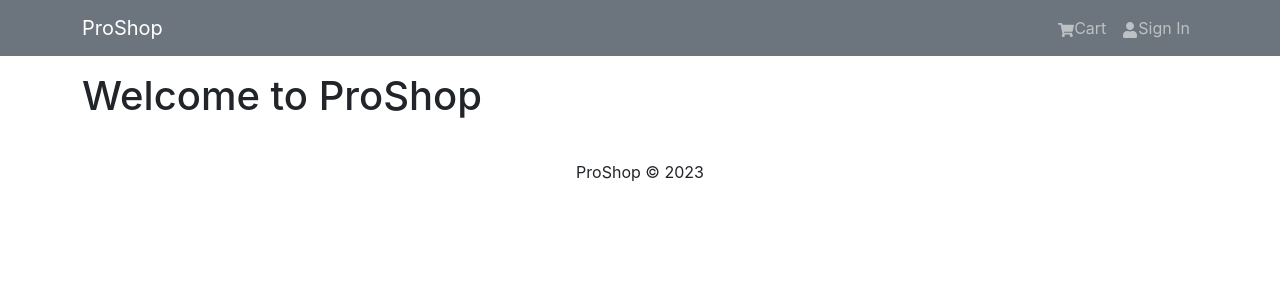
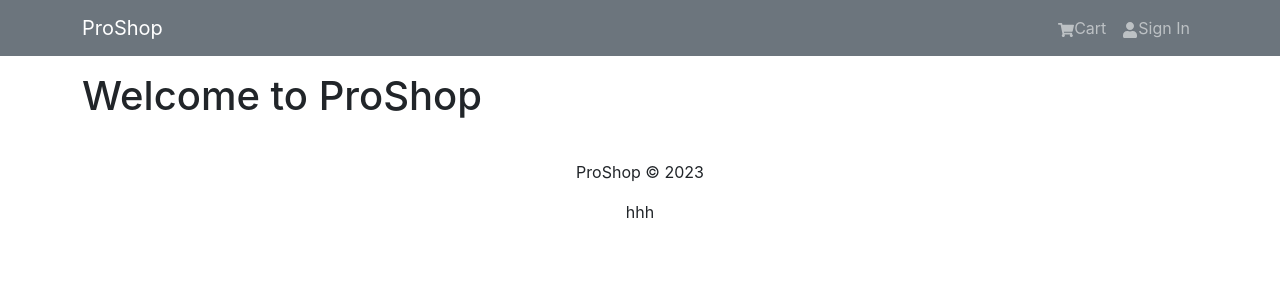
Before and after one commit to RumaRDas/proshop, a React (Create React App) app in the folder frontend/: page / in a window 1280 px wide. Shown: the top 300 px of the page. Built offline with nearby package versions, Linux system fonts and the light colour scheme.

Commit message:
"Adding Footer"

```diff
--- a/frontend/src/components/Footer.js
+++ b/frontend/src/components/Footer.js
@@ -9,6 +9,7 @@ function Footer() {
         <Row>
           <Col className="text-center py-3">
             <p>ProShop &copy; {currentYear} </p>
+            <p>hhh</p>
           </Col>
         </Row>
       </Container>
```
